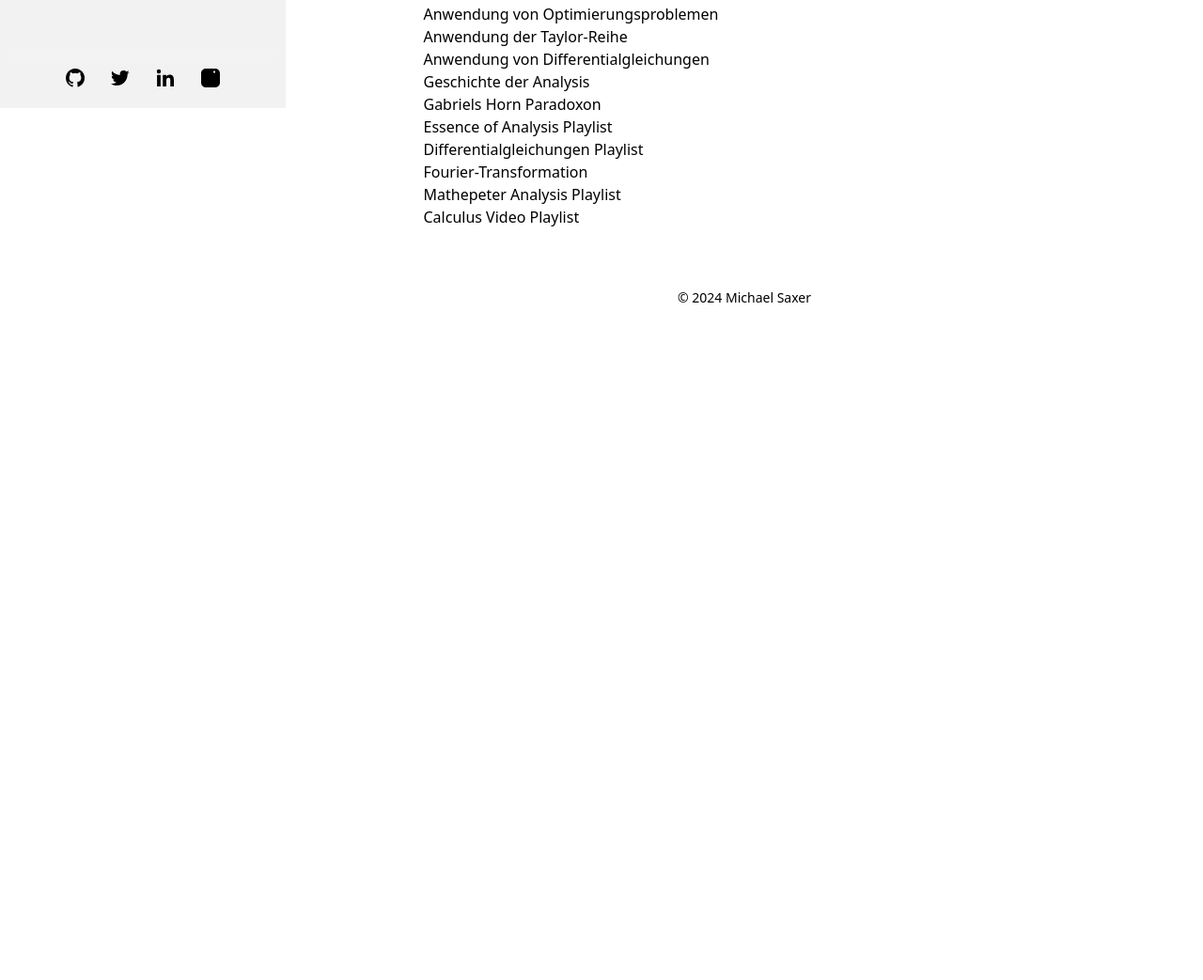
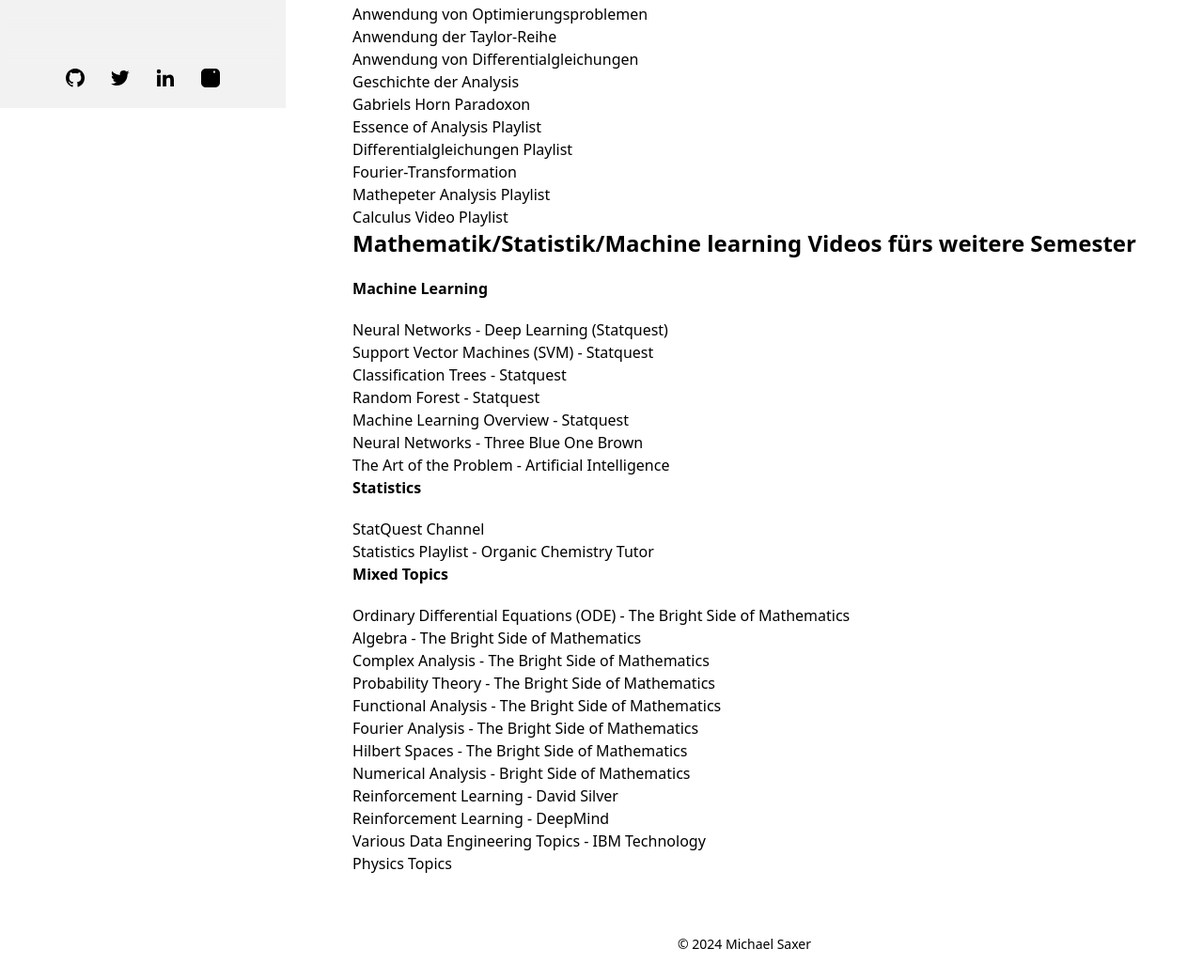
Before and after one commit to Saxermi/saxermi.github.io, an Astro site: page /summaries in a window 1280 px wide. Shown: the part 685-1728 px from the top of the page at 94% size. Before the commit the page ends 1040 px from the top, so only its background shows below. Built offline with nearby package versions, Linux system fonts and the light colour scheme; Astro itself is replaced by a stand-in of ours.

Commit message:
update videos

```diff
--- a/src/pages/cv.astro
+++ b/src/pages/cv.astro
@@ -21,7 +21,7 @@
       title="BSc. Data Science"
       subtitle="2022 to 2025 at Zurich University of applied sciences (ZHAW), Winterthur, Switzerland"
       >
-        More information about the curriculum can be found <a href="https://www.zhaw.ch/de/engineering/studium/bachelorstudium/data-science/curriculum-lehrplan/">here</a>
+        More information about the curriculum can be found <a href="https://www.zhaw.ch/de/engineering/studium/bachelorstudium/data-science/curriculum-lehrplan/">here</a>.
         Im currently working on my project thesis working on software for the CMS experiment at CERN. Read more <a href="https://saxermi.github.io/project/project3/">here</a>
 
     </TimeLineElement>
@@ -194,5 +194,9 @@
     <li>Modbus</li>
     <li>M-Bus</li>
     <li>Data analysis</li>
+    <li>Statistical tests and regression modeling</li>
+    <li>Machine learning</li>
+    <li>Deep learning basics</li>
+    <li>NLP Basics</li>
   </ul>
 </BaseLayout>
--- a/src/pages/summaries.astro
+++ b/src/pages/summaries.astro
@@ -61,4 +61,49 @@
         <li><a href="https://youtube.com/playlist?list=PLvBnQVOJXCUHVp0u1yepooLueiyAsfvD5&si=4GwaweTPmH5RZvyd">Mathepeter Analysis Playlist</a></li>
         <li><a href="https://youtube.com/playlist?list=PL0o_zxa4K1BWYThyV4T2Allw6zY0jEumv&si=vOXeAkXX4P98VoMJ">Calculus Video Playlist</a></li>
     </ul>
+  	<table border="1">
+   <div class="mb-5">
+    <div class="text-2xl w-full font-bold">Mathematik/Statistik/Machine learning Videos fürs weitere Semester</div>
+  </div>
+  <div class="mb-5">
+    <div class="text-1xl w-full font-bold">Machine Learning</div>
+</div>
+
+<ul>
+    <li><a href="https://www.youtube.com/watch?v=zxagGtF9MeU&list=PLblh5JKOoLUIxGDQs4LFFD--41Vzf-ME1&pp=iAQB">Neural Networks - Deep Learning (Statquest)</a></li>
+    <li><a href="https://www.youtube.com/watch?v=efR1C6CvhmE&list=PLblh5JKOoLUL3IJ4-yor0HzkqDQ3JmJkc&pp=iAQB">Support Vector Machines (SVM) - Statquest</a></li>
+    <li><a href="https://www.youtube.com/watch?v=_L39rN6gz7Y&list=PLblh5JKOoLUKAtDViTvRGFpphEc24M-QH&pp=iAQB">Classification Trees - Statquest</a></li>
+    <li><a href="https://www.youtube.com/watch?v=J4Wdy0Wc_xQ&list=PLblh5JKOoLUIE96dI3U7oxHaCAbZgfhHk&pp=iAQB">Random Forest - Statquest</a></li>
+    <li><a href="https://www.youtube.com/watch?v=Gv9_4yMHFhI&list=PLblh5JKOoLUICTaGLRoHQDuF_7q2GfuJF&pp=iAQB">Machine Learning Overview - Statquest</a></li>
+    <li><a href="https://www.youtube.com/watch?v=aircAruvnKk&list=PLZHQObOWTQDNU6R1_67000Dx_ZCJB-3pi&pp=iAQB">Neural Networks - Three Blue One Brown</a></li>
+    <li><a href="https://www.youtube.com/watch?v=YulgDAaHBKw&list=PLbg3ZX2pWlgKV8K6bFJr5dhM7oOClExUJ&pp=iAQB">The Art of the Problem - Artificial Intelligence</a></li>
+</ul>
+<div class="mb-5">
+    <div class="text-1xl w-full font-bold">Statistics</div>
+</div>
+
+<ul>
+    <li><a href="https://www.youtube.com/@statquest/featured">StatQuest Channel</a></li>
+    <li><a href="https://www.youtube.com/watch?v=XZo4xyJXCak&list=PL0o_zxa4K1BVsziIRdfv4Hl4UIqDZhXWV&pp=iAQB">Statistics Playlist - Organic Chemistry Tutor</a></li>
+</ul>
+<div class="mb-5">
+    <div class="text-1xl w-full font-bold">Mixed Topics</div>
+</div>
+
+<ul>
+    <li><a href="https://www.youtube.com/watch?v=pOD5oKpBP-c&list=PLBh2i93oe2qtAFfLUm_dAVcTf3N9McK0U&pp=iAQB">Ordinary Differential Equations (ODE) - The Bright Side of Mathematics</a></li>
+    <li><a href="https://www.youtube.com/watch?v=il1lprob1Fs&list=PLBh2i93oe2qsv5x-tD7GpfS9xFrLVS_b4&pp=iAQB">Algebra - The Bright Side of Mathematics</a></li>
+    <li><a href="https://www.youtube.com/watch?v=g6LmapJ6k70&list=PLBh2i93oe2qvnF0fCuYAFDUJJbZ-ybBlI&pp=iAQB">Complex Analysis - The Bright Side of Mathematics</a></li>
+    <li><a href="https://www.youtube.com/watch?v=tBw_0OKEaDA&list=PLBh2i93oe2qtmWsYpx0NarbeahMJvhRj0&pp=iAQB">Probability Theory - The Bright Side of Mathematics</a></li>
+    <li><a href="https://www.youtube.com/watch?v=yDdxFBcvSGw&list=PLBh2i93oe2qsGKDOsuVVw-OCAfprrnGfr&pp=iAQB">Functional Analysis - The Bright Side of Mathematics</a></li>
+    <li><a href="https://www.youtube.com/watch?v=XrRxFJIkY1U&list=PLBh2i93oe2qvd9kFME0SLmiasKbQ7zZSr&pp=iAQB">Fourier Analysis - The Bright Side of Mathematics</a></li>
+    <li><a href="https://www.youtube.com/watch?v=oCOK7_xUCS8&list=PLBh2i93oe2quWGLJi0CJxUUUPH6B9lbio&pp=iAQB">Hilbert Spaces - The Bright Side of Mathematics</a></li>
+    <li><a href="https://www.youtube.com/watch?v=kT7dqRoRSUU&list=PLu7FZgjILMWGuFwUxJEgeVSODMA6YsGG_">Numerical Analysis - Bright Side of Mathematics</a></li>
+    <li><a href="https://www.youtube.com/watch?v=FgzM3zpZ55o&list=PLoROMvodv4rOSOPzutgyCTapiGlY2Nd8u">Reinforcement Learning - David Silver</a></li>
+    <li><a href="https://www.youtube.com/watch?v=2pWv7GOvuf0&list=PLqYmG7hTraZDM-OYHWgPebj2MfCFzFObQ">Reinforcement Learning - DeepMind</a></li>
+    <li><a href="https://www.youtube.com/@IBMTechnology/playlists">Various Data Engineering Topics - IBM Technology</a></li>
+    <li><a href="https://www.youtube.com/watch?v=b1t41Q3xRM8&list=PL0o_zxa4K1BU6wPPLDsoTj1_wEf0LSNeR">Physics Topics</a></li>
+</ul>
+
+
 </BaseLayout>
```
